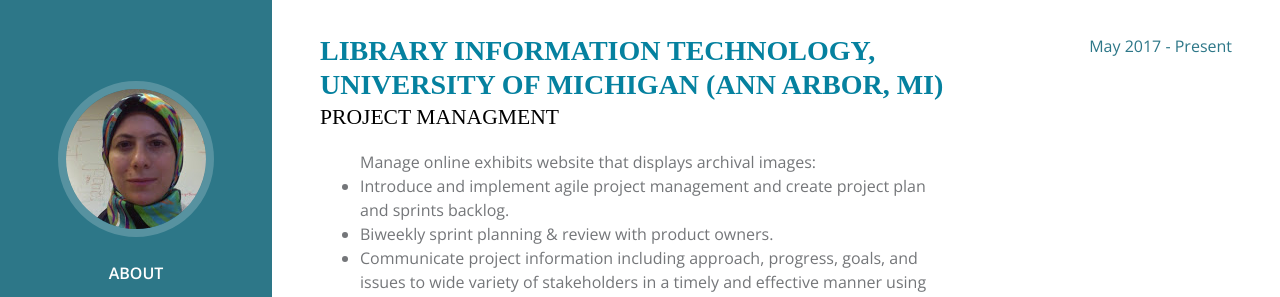
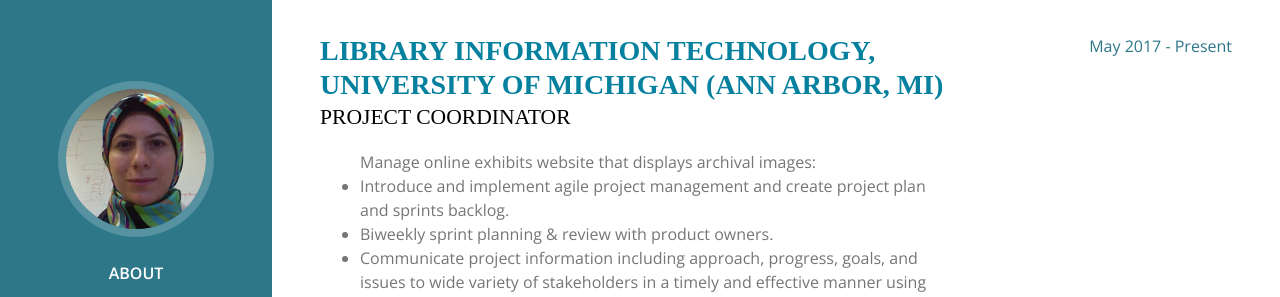
Before and after one commit to nancymou/nancymou.github.io, a Jekyll site: the page index.html, which Jekyll copies as it is, in a window 1280 px wide and 900 px high, scrolled down 858 px. Shown: the part 155-452 px from the top of the window. Built offline with Jekyll 4.4.1, drawn with Linux system fonts in a browser that asks for light colours; some web fonts are replaced.

Commit message:
Update index.html

```diff
--- a/index.html
+++ b/index.html
@@ -111,7 +111,7 @@
             <div class="resume-content mr-auto">
                 <h3 class="mb-0">Library Information Technology, University of Michigan
                     (Ann Arbor, MI)</h3>
-                <div class="subheading mb-3">Project Managment</div>
+                <div class="subheading mb-3">Project Coordinator</div>
                 <p>
                     <ul>
                         Manage online exhibits website that displays archival images:
```
